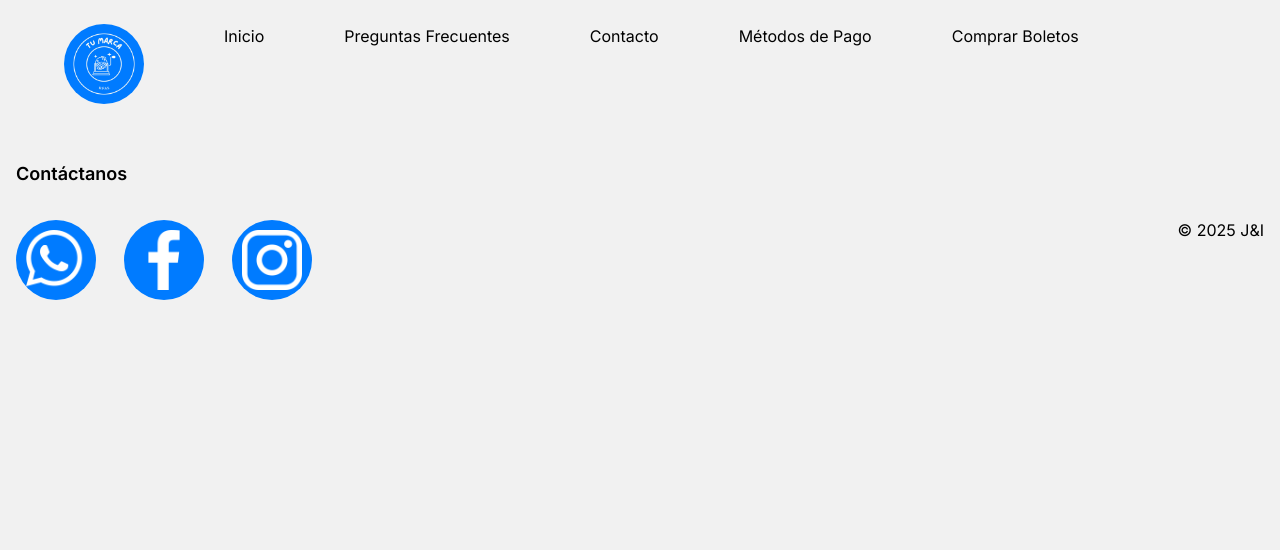
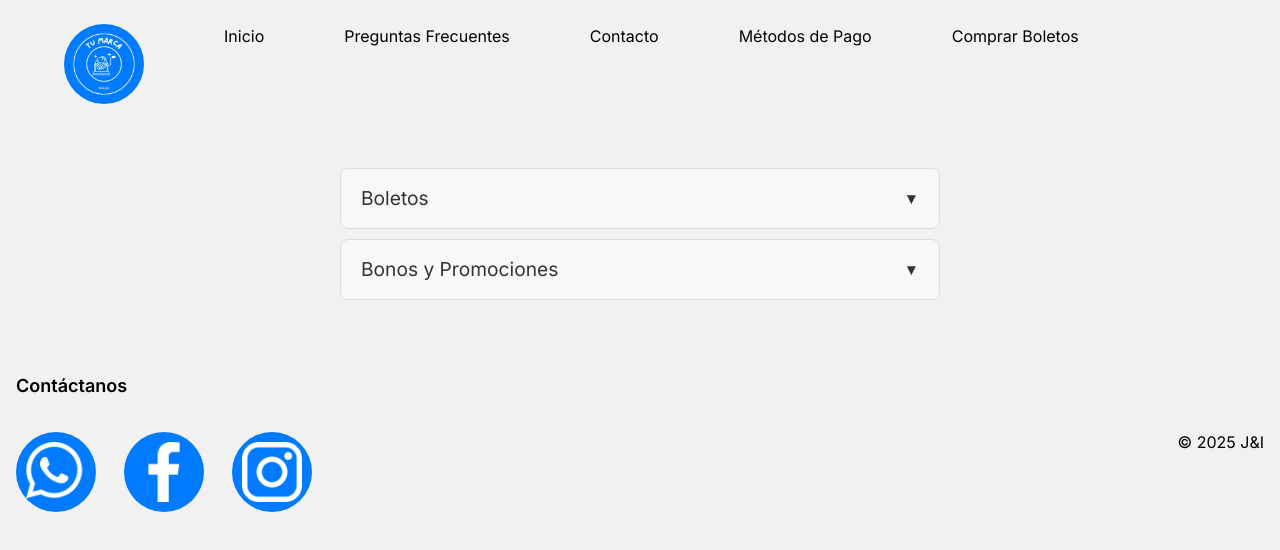
Before and after one commit to isafranco13/Rifas, a Next.js app: page /boletos in a window 1280 px wide. Shown: the top 550 px of the page. Built offline with nearby package versions, Linux system fonts and the light colour scheme.

Commit message:
Apartados de boletos y Bonos

```diff
--- /dev/null
+++ b/src/app/boletos/BoletosBonos.jsx
@@ -0,0 +1,50 @@
+"use client";
+import React, {useState} from 'react';
+import styles from './BoletosBonos.module.css';
+
+export default function BoletosBonos(){
+    const [seccionAbierta, setSeccionAbierta] = useState(null);
+    const toggleSeccion = (nombre) => {
+        setSeccionAbierta(seccionAbierta === nombre ? null : nombre);
+    };
+
+    return(
+        <div className={styles.contenedorAcordeon}>
+      {/* SECCIÓN 1: BOLETOS */}
+      <div
+        className={`${styles.tarjetaExp} ${seccionAbierta === 'boletos' ? styles.abierta : ''}`}
+        onClick={() => toggleSeccion('boletos')}
+      >
+        <h2 className={styles.tituloExp}>Boletos <span className={styles.icono}>{seccionAbierta === 'boletos' ? '▲' : '▼'}</span></h2>
+
+        {seccionAbierta === 'boletos' && (
+          <div className={styles.contenidoExp}>
+            <p><strong>Información de Boletos:</strong></p>
+            <ul>
+              <li>Precios por zona: VIP, General.</li>
+              {/* ... más información ... */}
+            </ul>
+          </div>
+        )}
+      </div>
+
+      {/* SECCIÓN 2: BONOS */}
+      <div
+        className={`${styles.tarjetaExp} ${seccionAbierta === 'bonos' ? styles.abierta : ''}`}
+        onClick={() => toggleSeccion('bonos')}
+      >
+        <h2 className={styles.tituloExp}>Bonos y Promociones <span className={styles.icono}>{seccionAbierta === 'bonos' ? '▲' : '▼'}</span></h2>
+
+        {seccionAbierta === 'bonos' && (
+          <div className={styles.contenidoExp}>
+            <p><strong>Información de Bonos:</strong></p>
+            <ul>
+              <li>Beneficios del Bono Anual o de Temporada.</li>
+              {/* ... más información ... */}
+            </ul>
+          </div>
+        )}
+      </div>
+    </div>
+    );
+}
--- /dev/null
+++ b/src/app/boletos/BoletosBonos.module.css
@@ -0,0 +1,54 @@
+/* app/boletos/BoletosBonos.module.css */
+
+.contenedorAcordeon {
+  max-width: 600px;
+  margin: 40px auto;
+}
+
+.tarjetaExp {
+  background-color: #f8f8f8;
+  border: 1px solid #ddd;
+  border-radius: 8px;
+  margin-bottom: 10px;
+  cursor: pointer;
+  transition: all 0.3s ease;
+  overflow: hidden;
+}
+
+.tarjetaExp:hover {
+  background-color: #f0f0f0;
+}
+
+.tituloExp {
+  padding: 15px 20px;
+  margin: 0;
+  display: flex;
+  justify-content: space-between;
+  align-items: center;
+  font-size: 1.2em;
+  color: #333;
+}
+
+.icono {
+  font-size: 0.8em;
+  transition: transform 0.3s ease;
+}
+
+/* El contenido del acordeón */
+.contenidoExp {
+  padding: 0 20px 20px 20px;
+  max-height: 500px; /* Necesario para la animación */
+  transition: max-height 0.3s ease, padding 0.3s ease;
+  overflow: hidden;
+}
+
+/* Estilo para la tarjeta cuando está abierta */
+.abierta {
+  border-color: #0070f3;
+  box-shadow: 0 4px 8px rgba(0, 112, 243, 0.1);
+}
+
+/* Rotar el ícono de flecha cuando está abierto */
+.abierta .icono {
+  transform: rotate(180deg);
+}
--- a/src/app/boletos/page.tsx
+++ b/src/app/boletos/page.tsx
@@ -1,6 +1,10 @@
-export default function AcercaDePage() {
+
+import BoletosBonos from './BoletosBonos';
+
+export default function boletos() {
   return (
-    <div>
-    </div>
+    <main>
+      <BoletosBonos/>
+    </main>
   );
 }
```
